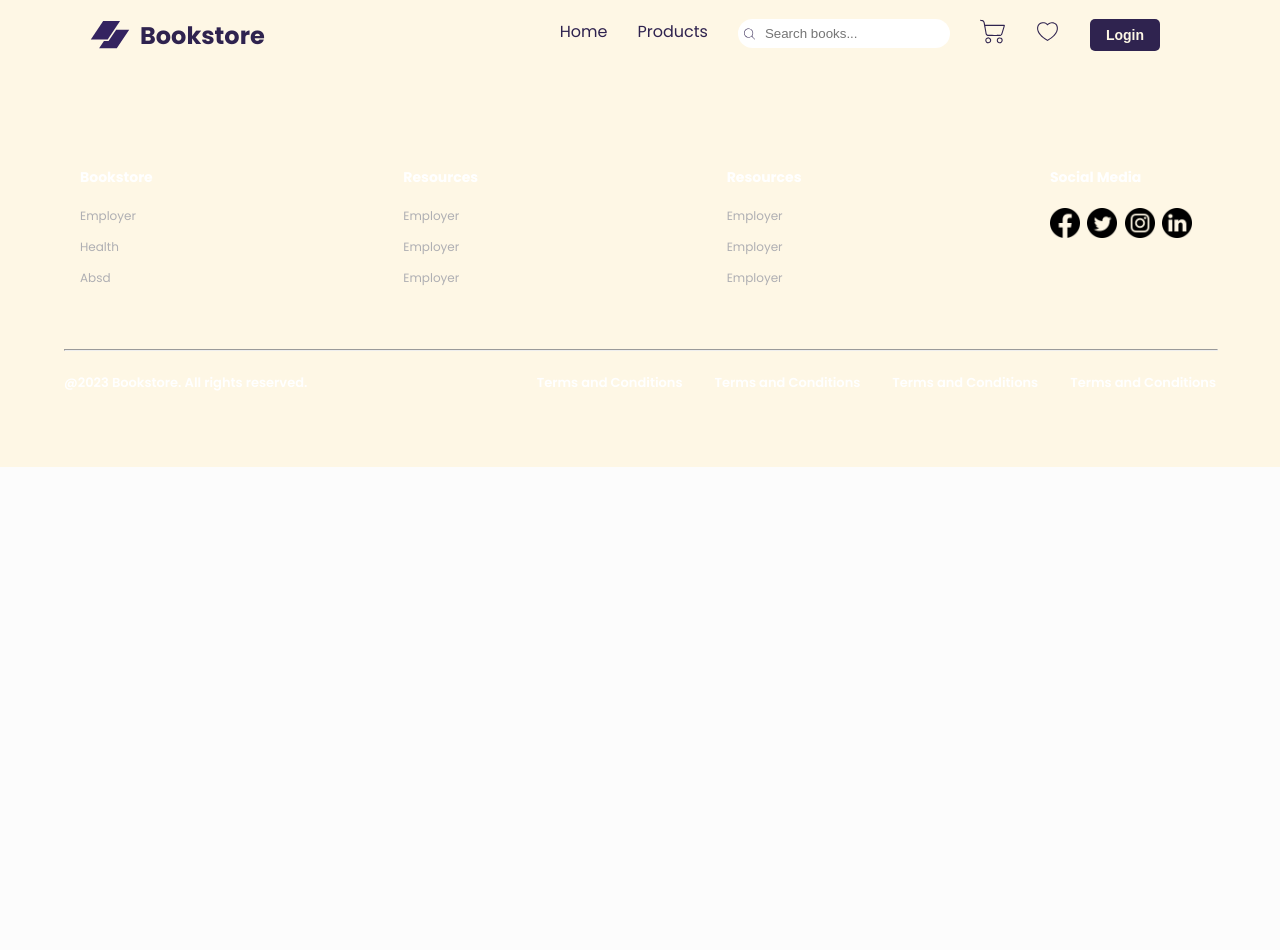
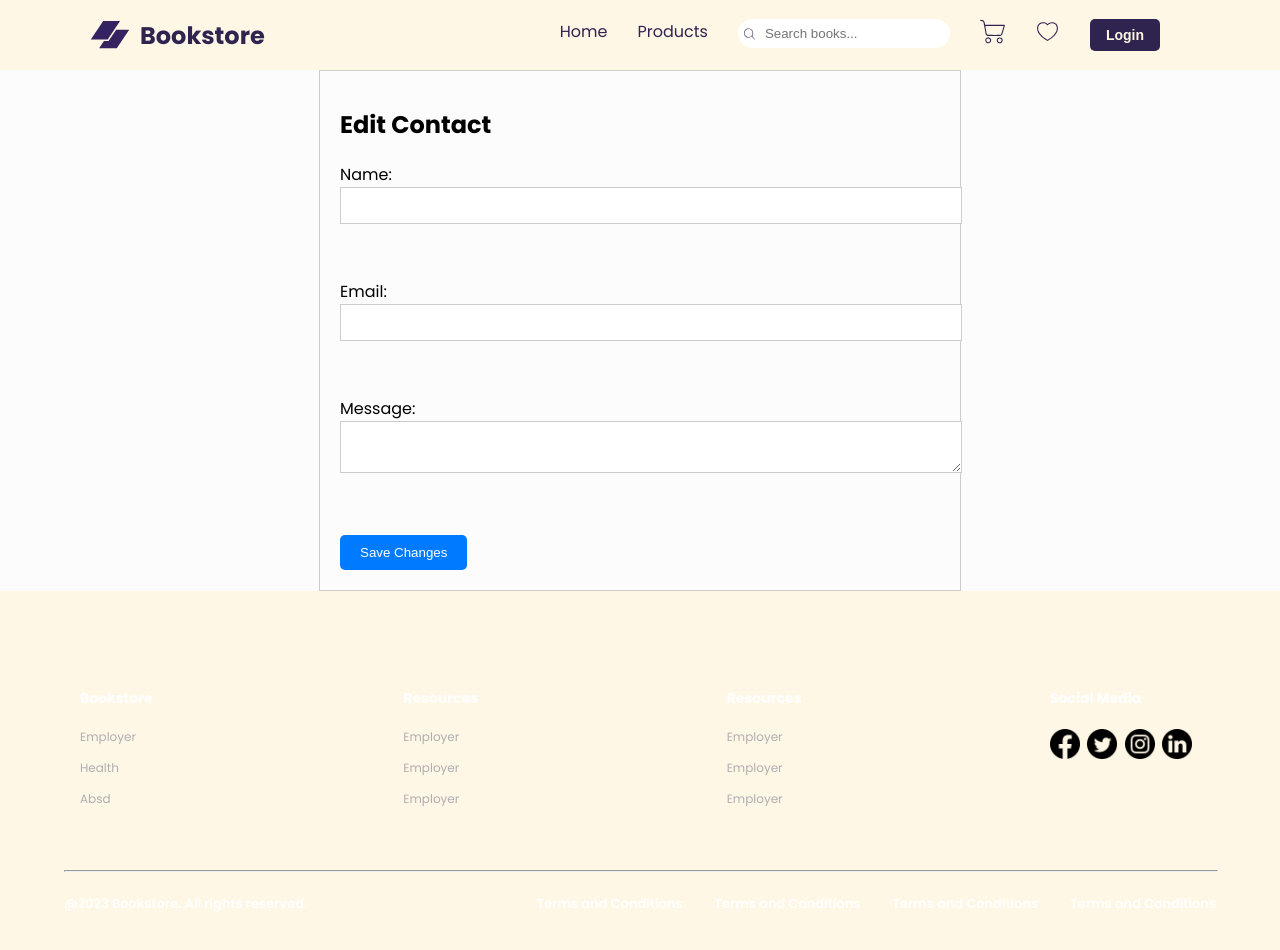
Before and after one commit to auronalidemaj/Lab1, a React (Create React App) app in the folder client/: page /contacts/1/edit in a window 1280 px wide. Shown: the top 950 px of the page. Before the commit the page ends 800 px from the top, so only its background shows below. Built offline with nearby package versions, Linux system fonts and the light colour scheme; no server answers.

Commit message:
Latest Products  and Contact done

```diff
--- a/client/src/App.js
+++ b/client/src/App.js
@@ -1,12 +1,17 @@
 import './App.css';
 import { Routes, Route } from "react-router-dom";
 import Header from './components/Header'
-import Footer from './components/footer'
+import Footer from './components/Footer'
+import ContactList from './components/ContactList';
+import EditContact from './components/EditContact';
 import Home from "./pages/Home";
 import Login from "./pages/Login";
 import Products from "./pages/Products";
 import Signup from './pages/Signup';
 import Dashboard from './pages/Dashboard'
+import Contact from './pages/Contact';
+
+
 
 
 
@@ -20,7 +25,9 @@ function App() {
       <Route path="signup" element={<Signup />} />
       <Route path="products" element={<Products />} />
       <Route path="dashboard" element={<Dashboard/>}/>
-
+      <Route path="contact" element={<Contact/>}/>
+      <Route path="contactList" element={<ContactList/>}/>
+      <Route path="/contacts/:id/edit" element={<EditContact/>}/>
     </Routes>
     <Footer/>
     </>
--- /dev/null
+++ b/client/src/components/ContactList.js
@@ -0,0 +1,47 @@
+import React, { useState, useEffect } from "react";
+import axios from "axios";
+import { Link } from 'react-router-dom';
+
+function ContactList() {
+  const [contacts, setContacts] = useState([]);
+
+  useEffect(() => {
+    axios
+      .get("http://localhost:3001/contacts")
+      .then((res) => setContacts(res.data))
+      .catch((err) => console.log(err));
+  }, []);
+
+  const handleDelete = (id) => {
+    axios
+      .delete(`http://localhost:3001/contacts/${id}`)
+      .then((res) => {
+        console.log(res);
+        setContacts((prevContacts) =>
+          prevContacts.filter((contact) => contact.id !== id)
+        );
+      })
+      .catch((err) => console.log(err));
+  };
+
+  return (
+            <div>
+            <h1>Contact List</h1>
+            <ul>
+            {contacts.map((contact) => (
+        <li key={contact.id}>
+            <p>Name: {contact.name}</p>
+            <p>Email: {contact.email}</p>
+            <p>Message: {contact.message}</p>
+            <button onClick={() => handleDelete(contact.id)}>Delete</button>
+            <button>
+            <Link to={`/contacts/${contact.id}/edit`}>Edit</Link>
+            </button>
+        </li>
+        ))}
+      </ul>
+    </div>
+  );
+}
+
+export default ContactList;
--- /dev/null
+++ b/client/src/components/EditContact.js
@@ -0,0 +1,59 @@
+import { useState, useEffect } from 'react';
+import { useNavigate, useParams } from 'react-router-dom';
+import axios from 'axios';
+import './style/contact.css';
+
+function EditContact() {
+  const { id } = useParams();
+  const navigate = useNavigate();
+  const [contact, setContact] = useState({});
+
+  useEffect(() => {
+    axios
+      .get(`http://localhost:3001/contacts`)
+      .then((res) => setContact(res.data))
+      .catch((err) => console.log(err));
+  }, [id]);
+
+  const handleSubmit = (e) => {
+    e.preventDefault();
+    const updatedContact = {
+      name: e.target.name.value,
+      email: e.target.email.value,
+      message: e.target.message.value,
+    };
+    axios
+      .put(`http://localhost:3001/contacts/${id}`, updatedContact)
+      .then((res) => {
+        console.log(res);
+        navigate('/contactList');
+      })
+      .catch((err) => console.log(err));
+  };
+
+  return (
+    <div className="mp-contact-container">
+      <h1>Edit Contact</h1>
+      <form onSubmit={handleSubmit}>
+        <label>
+          Name:
+          <input type="text" name="name" defaultValue={contact.name} />
+        </label>
+        <br />
+        <label>
+          Email:
+          <input type="email" name="email" defaultValue={contact.email} />
+        </label>
+        <br />
+        <label>
+          Message:
+          <textarea name="message" defaultValue={contact.message} />
+        </label>
+        <br />
+        <button type="submit">Save Changes</button>
+      </form>
+    </div>
+  );
+}
+
+export default EditContact;
--- /dev/null
+++ b/client/src/components/LatestProducts.js
@@ -0,0 +1,39 @@
+import React, { useState, useEffect } from 'react';
+import axios from 'axios';
+import './style/latestProducts.css';
+
+function LatestProducts() {
+  const [products, setProducts] = useState([]);
+
+  useEffect(() => {
+    axios.get("http://localhost:3001/products")
+      .then(response => setProducts(response.data))
+      .catch(error => console.log(error));
+  }, []);
+
+
+  const latestProducts = products.slice(-3).reverse();
+
+  return (
+    <div>
+      <div className='text-center'>
+        <h1>Our Latest Products</h1>
+      </div>
+      <div className='latest-products-container'>
+        {latestProducts.map(product => (
+          <div key={product.id}>
+            <img src={product.imageURL} alt={product.title} />
+            <h2>Title: {product.title}</h2>
+            <h3>Author: {product.author}</h3>
+            <h4>Category: {product.category}</h4>
+            <p>Description: {product.description}</p>
+            <p>Price: {product.price}</p>
+            <p>Created at: {product.created_at}</p>
+          </div>
+        ))}
+      </div>
+    </div>
+  );
+}
+
+export default LatestProducts;
--- /dev/null
+++ b/client/src/components/style/contact.css
@@ -0,0 +1,43 @@
+
+.mp-contact-container {
+  max-width: 600px;
+  margin: 0 auto;
+  padding: 20px;
+  border: 1px solid #ccc;
+}
+
+.mp-contact-container h1 {
+  font-size: 24px;
+  margin-bottom: 20px;
+}
+
+.mp-contact-container label {
+  display: block;
+  margin-bottom: 10px;
+}
+
+.mp-contact-container input,
+.mp-contact-container textarea {
+  width: 100%;
+  padding: 10px;
+  margin-bottom: 20px;
+  border: 1px solid #ccc;
+}
+
+.mp-contact-container button[type="submit"] {
+  background-color: #007bff;
+  color: #fff;
+  padding: 10px 20px;
+  border: none;
+  border-radius: 5px;
+  cursor: pointer;
+}
+
+.mp-contact-container button[type="submit"]:hover {
+  background-color: #0069d9;
+}
+
+.mp-contact-container .error {
+  color: red;
+  margin-top: 10px;
+}
--- /dev/null
+++ b/client/src/components/style/latestProducts.css
@@ -0,0 +1,56 @@
+.latest-products-container {
+    display: flex;
+    flex-wrap: wrap;
+    justify-content: space-between;
+    margin: 20px 0;
+  }
+
+  .text-center {
+    text-align: center;
+  }
+  .latest-products-container > div {
+    width: 30%;
+    margin-bottom: 20px;
+    box-shadow: 0px 0px 5px rgba(0, 0, 0, 0.1);
+    border-radius: 5px;
+    overflow: hidden;
+  }
+
+  .latest-products-container img {
+    width: 100%;
+    height: 200px;
+    object-fit: cover;
+  }
+
+  .latest-products-container h2 {
+    margin: 10px 0;
+    font-size: 1.2rem;
+  }
+
+  .latest-products-container h3 {
+    margin: 10px 0;
+    font-size: 1rem;
+  }
+
+  .latest-products-container h4 {
+    margin: 10px 0;
+    font-size: 0.8rem;
+    font-style: italic;
+  }
+
+  .latest-products-container p {
+    margin: 5px 0;
+    font-size: 0.9rem;
+  }
+
+  @media (max-width: 768px) {
+    .latest-products-container > div {
+      width: 45%;
+    }
+  }
+
+  @media (max-width: 576px) {
+    .latest-products-container > div {
+      width: 100%;
+    }
+  }
--- /dev/null
+++ b/client/src/pages/Contact.js
@@ -0,0 +1,77 @@
+import React, { useState } from 'react'
+import axios from 'axios'
+import '../components/style/contact.css';
+
+const Contact = () => {
+
+  const [name, setName] = useState('')
+  const [email, setEmail] = useState('')
+  const [message, setMessage] = useState('')
+  const [error, setError] = useState('')
+
+  const handleSubmit = async (e) => {
+    e.preventDefault();
+
+    try {
+      const response = await axios.post("http://localhost:3001/contact", {
+        name: name,
+        email: email,
+        message: message
+      });
+
+      console.log(response);
+      setName("");
+      setEmail("");
+      setMessage("");
+      setError("");
+    } catch (err) {
+      console.log(err);
+      setError("An error occurred. Please try again later.");
+    }
+  };
+
+
+  return (
+    <div className="mp-contact-container">
+      <h1>Contact Us</h1>
+      <form onSubmit={handleSubmit}>
+        <div>
+          <label htmlFor="name">Name:</label>
+          <input
+            type="text"
+            id="name"
+            name="name"
+            value={name}
+            onChange={(e) => setName(e.target.value)}
+            required
+          />
+        </div>
+        <div>
+          <label htmlFor="email">Email:</label>
+          <input
+            type="email"
+            id="email"
+            name="email"
+            value={email}
+            onChange={(e) => setEmail(e.target.value)}
+            required
+          />
+        </div>
+        <div>
+          <label htmlFor="message">Message:</label>
+          <textarea
+            id="message"
+            name="message"
+            value={message}
+            onChange={(e) => setMessage(e.target.value)}
+            required
+          />
+        </div>
+        <button type="submit">Submit</button>
+        {error && <p className="error">{error}</p>}
+      </form>
+    </div>
+  )
+}
+
+export default Contact
--- a/client/src/pages/Home.js
+++ b/client/src/pages/Home.js
@@ -1,5 +1,7 @@
 import React, {useState, useEffect} from 'react'
 import Slider from '../components/Slider'
+import LatestProducts from '../components/LatestProducts'
+
 import Axios from 'axios'
 function Home() {
   const [role, setRole] = useState('')
@@ -15,6 +17,7 @@ function Home() {
   return (
     <>
     <Slider/>
+    <LatestProducts/>
 
 
     </>
```
Also changed, not shown: 2 other files (tests, documents, lock files or other folders).
